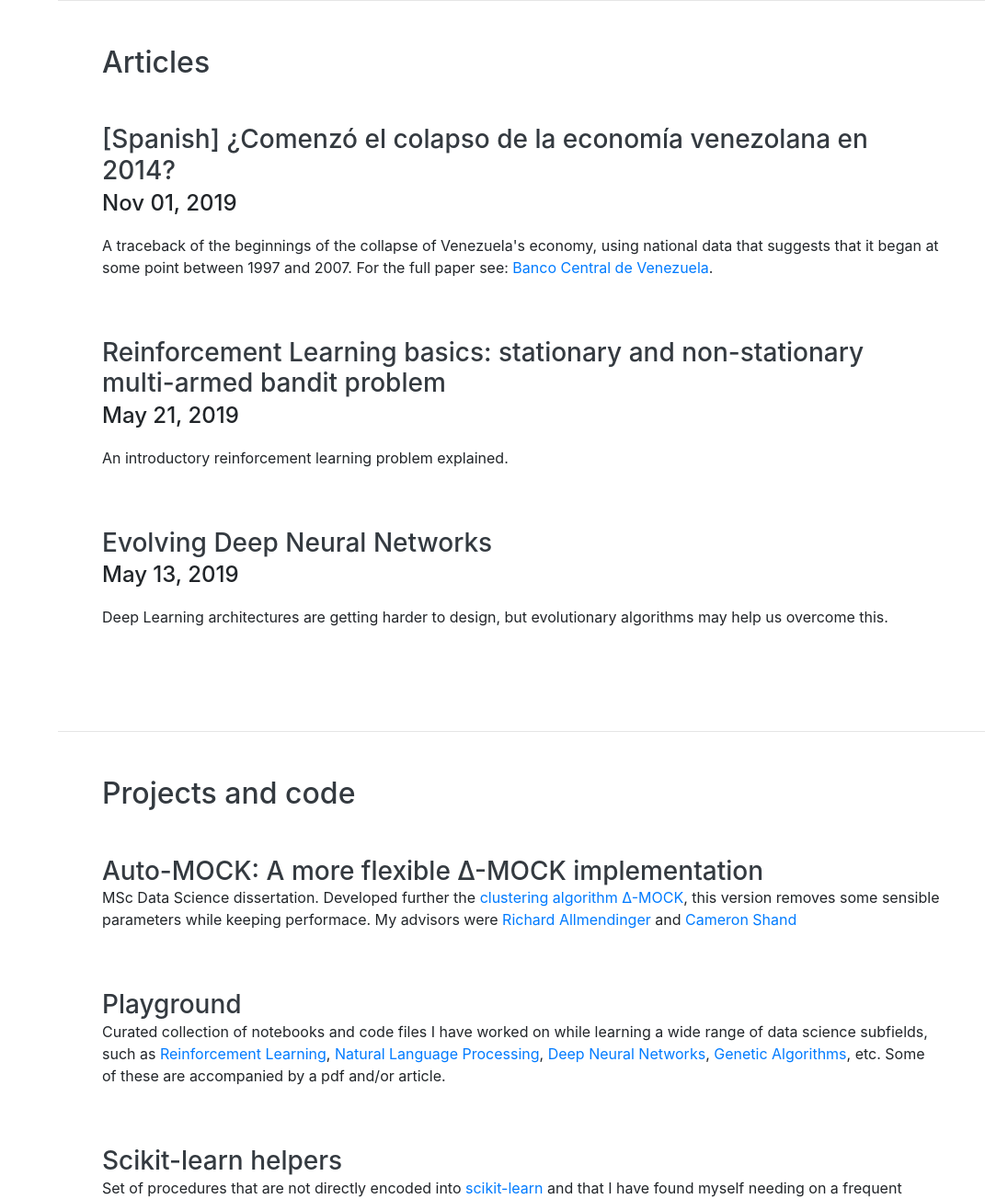
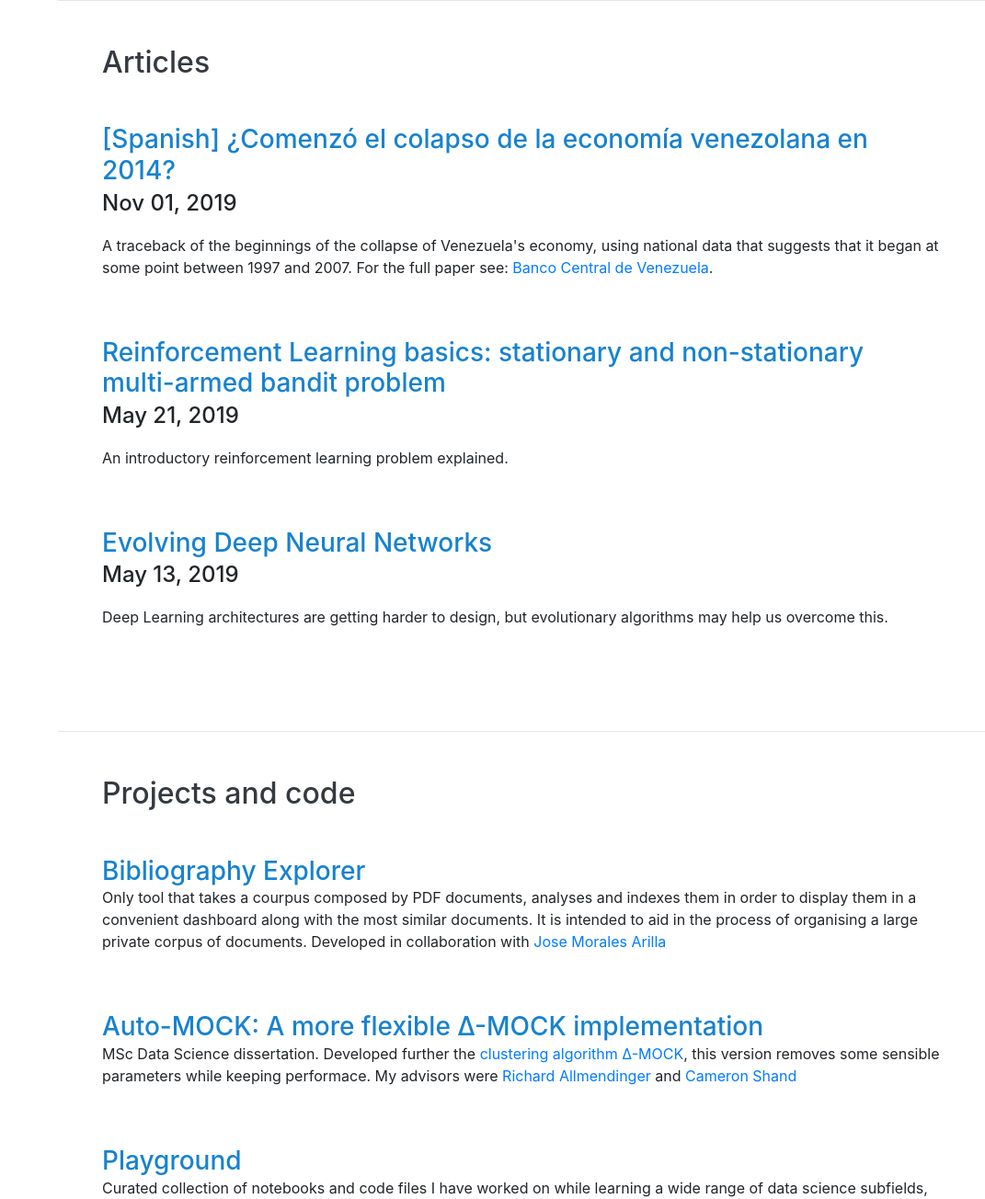
Before and after one commit to luisds95/luisds95.github.io, a website with bundled scripts: page index.html in a window 1280 px wide. Shown: the part 800-2104 px from the top of the page at 92% size, without its empty margins (209-1280 px from the left). Built offline with nearby package versions, Linux system fonts and the light colour scheme; a web font is replaced by a local one.

Commit message:
CV update + color change + bibliography explorer added

```diff
--- a/css/resume.css
+++ b/css/resume.css
@@ -44,6 +44,10 @@ h3 {
 p.lead {
   font-size: 1.15rem;
   font-weight: 400;
+}
+
+.title-link {
+  color: #1782cf;
 }
 
 .subheading {
@@ -175,7 +179,7 @@ section.resume-section .resume-item .resume-date {
 }
 
 .bg-primary {
-  background-color: #00BDFF !important;
+  background-color: #1782cf !important;
 }
 
 .text-primary {
@@ -183,7 +187,7 @@ section.resume-section .resume-item .resume-date {
 }
 
 a {
-  color: #00BDFF;
+  color: #1782cf;
 }
 
 a:hover, a:focus, a:active {
--- a/index.html
+++ b/index.html
@@ -62,8 +62,8 @@
         <div class="subheading mb-5">UK. ·
           <a href="mailto:luisdanield@gmail.com">luisdanield@gmail.com</a>
         </div>
-        <p class="lead mb-5">Hi! I am a Data Scientist and Economist, passionate about using data to solve real-world problems. Formally, I am interested in Natural Language Processing, policy optimisation and forecasting; informally, I enjoy bodybuilding, mountain biking and cooking. For further information on my experience/education, please take a look at my cv (<a href='https://github.com/luisds95/luisds95.github.io/blob/master/cvs/cv.pdf'>english</a>,
-		<a href='https://github.com/luisds95/luisds95.github.io/blob/master/cvs/cv%20esp.pdf'>spanish</a>).</p>
+        <p class="lead mb-5">Hi! Welcome to my personal website and portfolio. Here's a brief summary on myself: I'm a data scientist interested in Natural Language Processing, Reinforcement Learning and Financial Trading, and when I'm not thinking about machine learning, I like to go out and do some hiking and mountain biking. I am very active, so I'm constantly trying to develop useful software (sadly, I can't make a lot of it public) and if I need to learn something new to achieve it (almost always), then I just do. For further information on me, just scroll down or take a look at my cv (<a href='https://github.com/luisds95/luisds95.github.io/blob/master/cvs/cv.pdf'>english</a>,
+		<a href='https://github.com/luisds95/luisds95.github.io/blob/master/cvs/cv%20esp.pdf'>spanish</a>) :-).</p>
         <div class="social-icons">
           <a href="https://www.linkedin.com/in/luis-da-silva/">
             <i class="fab fa-linkedin-in"></i>
@@ -87,7 +87,7 @@
         <div class="d-flex flex-column flex-md-row justify-content-between mb-5">
           <div class="resume-content">
             <a href="http://www.debatesiesa.com/comenzo-el-colapso-de-la-economia-venezolana-en-2014/">
-				<h3 class="mb-0">[Spanish] ¿Comenzó el colapso de la economía venezolana en 2014?</h3>
+				<h3 class="mb-0 title-link">[Spanish] ¿Comenzó el colapso de la economía venezolana en 2014?</h3>
 			</a>
 			<div class="subheading mb-3">Nov 01, 2019</div>
             <p>A traceback of the beginnings of the collapse of Venezuela's economy, using national data that suggests that it began at some point between 1997 and 2007. For the full paper see: <a href="http://www.bcv.org.ve/publicaciones/ndeg-175-cambios-estructurales-de-los-sectores-productivos-de-la-economia-venezolana">Banco Central de Venezuela</a>.</p>
@@ -96,7 +96,7 @@
 
 		<div class="d-flex flex-column flex-md-row justify-content-between mb-5">
           <div class="resume-content">
-            <a href="https://towardsdatascience.com/reinforcement-learning-basics-stationary-and-non-stationary-multi-armed-bandit-problem-cfe06d33b815"><h3 class="mb-0">Reinforcement Learning basics: stationary and non-stationary multi-armed bandit problem</h3></a>
+            <a href="https://towardsdatascience.com/reinforcement-learning-basics-stationary-and-non-stationary-multi-armed-bandit-problem-cfe06d33b815"><h3 class="mb-0 title-link">Reinforcement Learning basics: stationary and non-stationary multi-armed bandit problem</h3></a>
 			<div class="subheading mb-3">May 21, 2019</div>
             <p>An introductory reinforcement learning problem explained.</p>
           </div>
@@ -104,7 +104,7 @@
 
         <div class="d-flex flex-column flex-md-row justify-content-between mb-5">
           <div class="resume-content">
-            <a href="https://towardsdatascience.com/evolving-deep-neural-networks-ceb8d135d74d"><h3 class="mb-0">Evolving Deep Neural Networks</h3></a>
+            <a href="https://towardsdatascience.com/evolving-deep-neural-networks-ceb8d135d74d"><h3 class="mb-0 title-link">Evolving Deep Neural Networks</h3></a>
 			<div class="subheading mb-3">May 13, 2019</div>
             <!--<div class="subheading mb-3">Intelitec Solutions</div> -->
             <p>Deep Learning architectures are getting harder to design, but evolutionary algorithms may help us overcome this.</p>
@@ -120,147 +120,39 @@
     <section class="p-3 p-lg-5 d-flex align-items-center" id="projects">
       <div class="w-100">
         <h2 class="mb-5">Projects and code</h2>
+		<div class="d-flex flex-column flex-md-row justify-content-between mb-5">
+          <div class="resume-content"><a href="http://text-analysis-tool.herokuapp.com/"><h3 class="mb-0 title-link">Bibliography Explorer</h3></a>
+            <p>Only tool that takes a courpus composed by PDF documents, analyses and indexes them in order to display them in a convenient dashboard along with the most similar documents. It is intended to aid in the process of organising a large private corpus of documents. Developed in collaboration with <a href="https://scholar.harvard.edu/josemorales-arilla/home">Jose Morales Arilla</a></p>
+          </div>
+        </div>
+
 
         <div class="d-flex flex-column flex-md-row justify-content-between mb-5">
-          <div class="resume-content"><a href="https://drive.google.com/file/d/1PxswOWiaEmGEzpImOxyTlGacoLjts44d/view?usp=sharing"><h3 class="mb-0">Auto-MOCK: A more flexible &Delta;-MOCK implementation</h3></a>
+          <div class="resume-content"><a href="https://drive.google.com/file/d/1PxswOWiaEmGEzpImOxyTlGacoLjts44d/view?usp=sharing"><h3 class="mb-0 title-link">Auto-MOCK: A more flexible &Delta;-MOCK implementation</h3></a>
             <p>MSc Data Science dissertation. Developed further the <a href="https://ieeexplore.ieee.org/abstract/document/8004483">clustering algorithm &Delta;-MOCK</a>, this version removes some sensible parameters while keeping performace. My advisors were <a href="https://www.research.manchester.ac.uk/portal/richard.allmendinger.html">Richard Allmendinger</a> and <a href="https://www.linkedin.com/in/cameronshand/">Cameron Shand</a></p>
           </div>
         </div>
 
 		<div class="d-flex flex-column flex-md-row justify-content-between mb-5">
-          <div class="resume-content"><a href="https://github.com/luisds95/Playground"><h3 class="mb-0">Playground</h3></a>
+          <div class="resume-content"><a href="https://github.com/luisds95/Playground"><h3 class="mb-0 title-link">Playground</h3></a>
             <p>Curated collection of notebooks and code files I have worked on while learning a wide range of data science subfields, such as <a href="https://github.com/luisds95/Playground/tree/master/Reinforcement%20Learning">Reinforcement Learning</a>, <a href="https://github.com/luisds95/Playground/tree/master/Natural%20Language%20Processing">Natural Language Processing</a>, <a href="https://github.com/luisds95/Playground/tree/master/Neural%20Networks">Deep Neural Networks</a>, <a href="https://github.com/luisds95/Playground/tree/master/Genetic%20Algorithms">Genetic Algorithms</a>, etc. Some of these are accompanied by a pdf and/or article.</p>
           </div>
         </div>
 
 		<div class="d-flex flex-column flex-md-row justify-content-between mb-5">
-          <div class="resume-content"><a href="https://github.com/luisds95/scikit-learn-helpers"><h3 class="mb-0">Scikit-learn helpers</h3></a>
+          <div class="resume-content"><a href="https://github.com/luisds95/scikit-learn-helpers"><h3 class="mb-0 title-link">Scikit-learn helpers</h3></a>
             <p>Set of procedures that are not directly encoded into <a href=https://github.com/scikit-learn/scikit-learn>scikit-learn</a> and that I have found myself needing on a frequent basis while working on data science projects. So far it includes model optimization, feature selection and time series specialized procedures.</p>
           </div>
         </div>
 
 		<div class="d-flex flex-column flex-md-row justify-content-between mb-5">
-          <div class="resume-content"><a href="https://github.com/luisds95/genreit"><h3 class="mb-0">Genre It!</h3></a>
+          <div class="resume-content"><a href="https://github.com/luisds95/genreit"><h3 class="mb-0 title-link">Genre It!</h3></a>
             <p>A command line tool for classifying movies by using its title and plot to determine its genre. It is meant to work as a framework so little customization is needed to use a different classifier or training dataset.</p>
           </div>
         </div>
 
       </div>
     </section>
-
-	<!--
-    <hr class="m-0">
-
-    <section class="resume-section p-3 p-lg-5 d-flex align-items-center" id="skills">
-      <div class="w-100">
-        <h2 class="mb-5">Skills</h2>
-
-        <div class="subheading mb-3">Programming Languages &amp; Tools</div>
-        <ul class="list-inline dev-icons">
-          <li class="list-inline-item">
-            <i class="fab fa-html5"></i>
-          </li>
-          <li class="list-inline-item">
-            <i class="fab fa-css3-alt"></i>
-          </li>
-          <li class="list-inline-item">
-            <i class="fab fa-js-square"></i>
-          </li>
-          <li class="list-inline-item">
-            <i class="fab fa-angular"></i>
-          </li>
-          <li class="list-inline-item">
-            <i class="fab fa-react"></i>
-          </li>
-          <li class="list-inline-item">
-            <i class="fab fa-node-js"></i>
-          </li>
-          <li class="list-inline-item">
-            <i class="fab fa-sass"></i>
-          </li>
-          <li class="list-inline-item">
-            <i class="fab fa-less"></i>
-          </li>
-          <li class="list-inline-item">
-            <i class="fab fa-wordpress"></i>
-          </li>
-          <li class="list-inline-item">
-            <i class="fab fa-gulp"></i>
-          </li>
-          <li class="list-inline-item">
-            <i class="fab fa-grunt"></i>
-          </li>
-          <li class="list-inline-item">
-            <i class="fab fa-npm"></i>
-          </li>
-        </ul>
-
-        <div class="subheading mb-3">Workflow</div>
-        <ul class="fa-ul mb-0">
-          <li>
-            <i class="fa-li fa fa-check"></i>
-            Mobile-First, Responsive Design</li>
-          <li>
-            <i class="fa-li fa fa-check"></i>
-            Cross Browser Testing &amp; Debugging</li>
-          <li>
-            <i class="fa-li fa fa-check"></i>
-            Cross Functional Teams</li>
-          <li>
-            <i class="fa-li fa fa-check"></i>
-            Agile Development &amp; Scrum</li>
-        </ul>
-      </div>
-    </section>
-
-    <hr class="m-0">
-
-    <section class="resume-section p-3 p-lg-5 d-flex align-items-center" id="interests">
-      <div class="w-100">
-        <h2 class="mb-5">Interests</h2>
-        <p>Apart from being a web developer, I enjoy most of my time being outdoors. In the winter, I am an avid skier and novice ice climber. During the warmer months here in Colorado, I enjoy mountain biking, free climbing, and kayaking.</p>
-        <p class="mb-0">When forced indoors, I follow a number of sci-fi and fantasy genre movies and television shows, I am an aspiring chef, and I spend a large amount of my free time exploring the latest technology advancements in the front-end web development world.</p>
-      </div>
-    </section>
-
-    <hr class="m-0">
-
-    <section class="resume-section p-3 p-lg-5 d-flex align-items-center" id="awards">
-      <div class="w-100">
-        <h2 class="mb-5">Awards &amp; Certifications</h2>
-        <ul class="fa-ul mb-0">
-          <li>
-            <i class="fa-li fa fa-trophy text-warning"></i>
-            Google Analytics Certified Developer</li>
-          <li>
-            <i class="fa-li fa fa-trophy text-warning"></i>
-            Mobile Web Specialist - Google Certification</li>
-          <li>
-            <i class="fa-li fa fa-trophy text-warning"></i>
-            1<sup>st</sup>
-            Place - University of Colorado Boulder - Emerging Tech Competition 2009</li>
-          <li>
-            <i class="fa-li fa fa-trophy text-warning"></i>
-            1<sup>st</sup>
-            Place - University of Colorado Boulder - Adobe Creative Jam 2008 (UI Design Category)</li>
-          <li>
-            <i class="fa-li fa fa-trophy text-warning"></i>
-            2<sup>nd</sup>
-            Place - University of Colorado Boulder - Emerging Tech Competition 2008</li>
-          <li>
-            <i class="fa-li fa fa-trophy text-warning"></i>
-            1<sup>st</sup>
-            Place - James Buchanan High School - Hackathon 2006</li>
-          <li>
-            <i class="fa-li fa fa-trophy text-warning"></i>
-            3<sup>rd</sup>
-            Place - James Buchanan High School - Hackathon 2005</li>
-        </ul>
-      </div>
-    </section>
-
-  </div>
-  -->
 
   <!-- Bootstrap core JavaScript -->
   <script src="vendor/jquery/jquery.min.js"></script>
```
Also changed, not shown: 2 other files.
